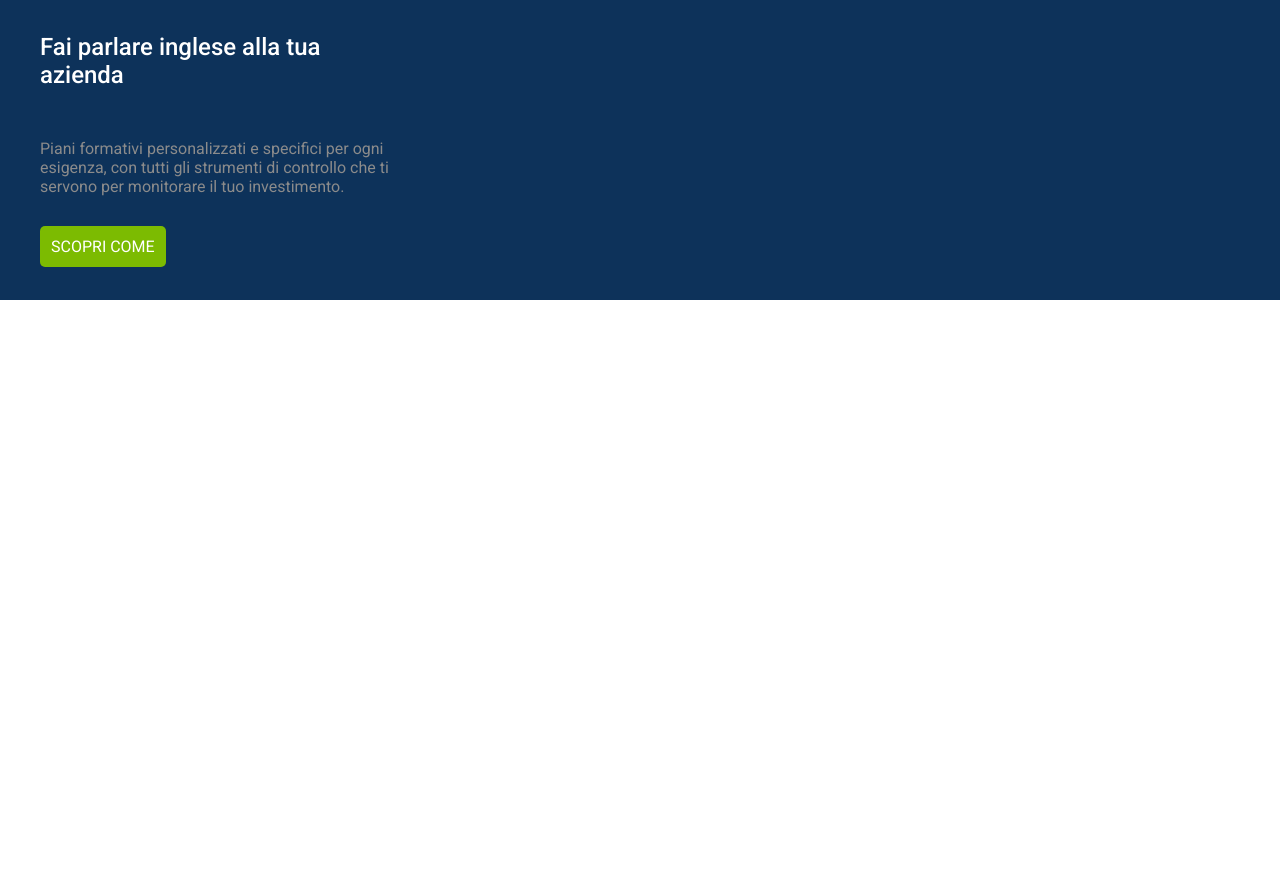
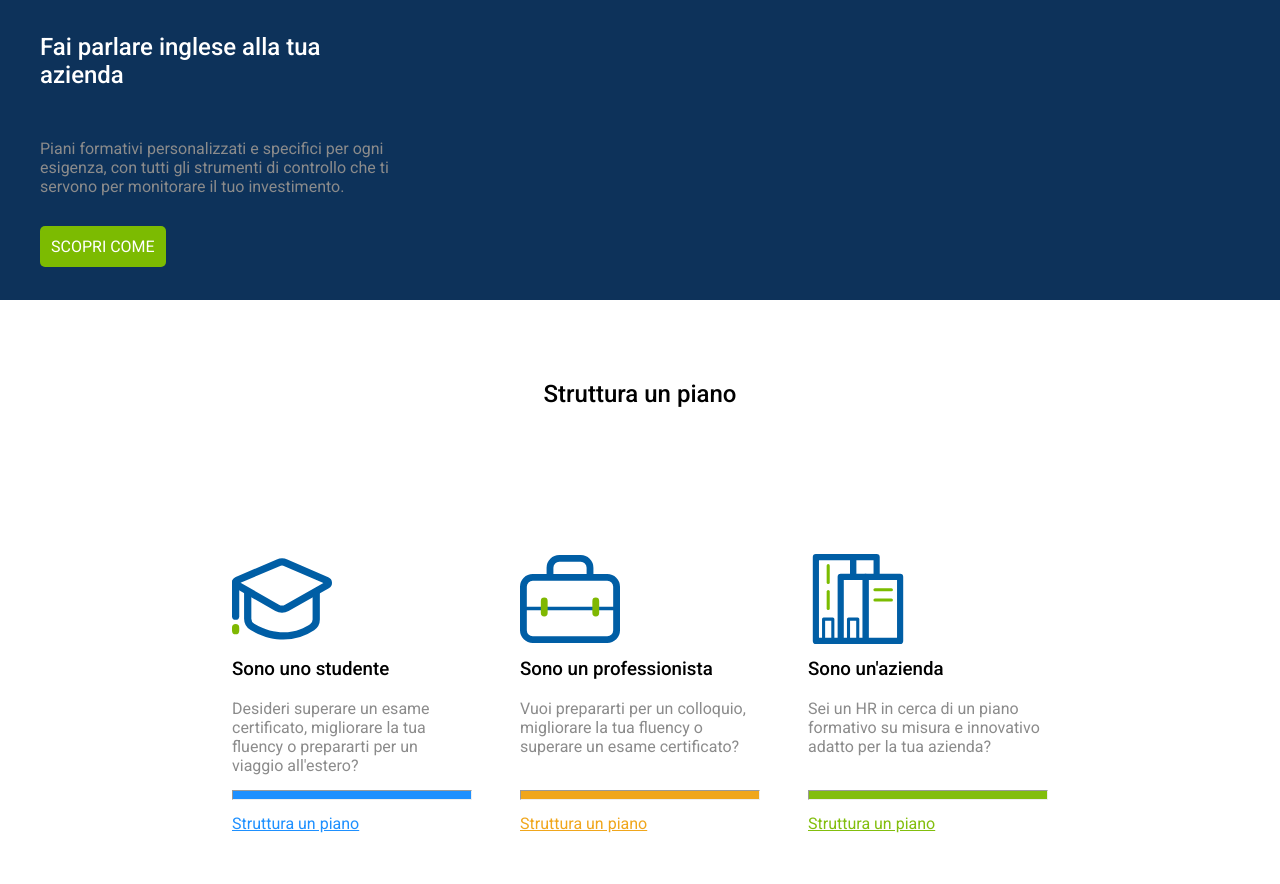
Before and after one commit to Andrea-Mattia/htmlcss-fluentify, a plain HTML site: page index.html in a window 1280 px wide. Shown: the part 2781-3665 px from the top of the page. Before the commit the page ends 3081 px from the top, so only its background shows below. Drawn offline with Linux system fonts and the light colour scheme.

Commit message:
add plan-bot sect +css

```diff
--- a/css/main.css
+++ b/css/main.css
@@ -391,3 +391,90 @@ h4 {
 .company-text p {
     margin-bottom: 30px;
 }
+
+/* PLAN BOT SECTION */
+.plan-bot .container{
+    margin: 80px auto;
+}
+
+.plan-bot .container  h2{
+    margin: 50px auto;
+    text-align: center;
+}
+
+.plan-bot img {
+    height: 100px;
+    width: 100px;
+    padding-bottom: 4%;
+}
+
+.plan-bot h2,
+.plan-bot h3 {
+    padding-bottom: 4%;
+    color: #000;
+}
+
+.plan-bot p {
+    padding-top: 4%;
+    padding-bottom: 6%;
+}
+
+.plan-bot hr {
+    height: 10px;
+    margin-bottom: 6%;
+}
+
+/* STUDENT */
+.student {
+    width: 20%;
+    height: 100%;
+    margin-top: 4%;
+    margin-left: 16%;
+}
+
+.student hr {
+    background: dodgerblue;
+}
+
+.student a {
+    color: dodgerblue;
+}
+
+/* WORKER */
+.worker {
+    width: 20%;
+    height: 100%;
+    margin: 4%;
+}
+
+.worker hr {
+    background: #f0a61c;
+}
+
+.worker a {
+    color: #f0a61c;
+}
+
+.worker p {
+    padding-bottom: 14%;
+}
+
+/* BUSINESS */
+.business {
+    width: 20%;
+    height: 100%;
+    margin-top: 4%;
+    margin-right: 16%;
+}
+
+.business hr {
+    background: #82be0d;
+}
+
+.business a {
+    color: #82be0d;
+}
+
+.business p {
+    padding-bottom: 14%;
+}
--- a/index.html
+++ b/index.html
@@ -192,7 +192,33 @@
             </div>
         </section>
 
-
+        <!-- PLAN BOT SECTION -->
+        <section class="plan-bot">
+            <div class="container clearfix">
+                <h2>Struttura un piano</h2>
+                <div class="student float-left">
+                    <img src="./img/student.svg" alt="Student img">
+                    <h3>Sono uno studente</h3>
+                    <p>Desideri superare un esame certificato, migliorare la tua fluency o prepararti per un viaggio all'estero?</p>
+                    <hr>
+                    <a href="#">Struttura un piano</a>
+                </div>
+                <div class="worker float-left">
+                    <img src="./img/worker.svg" alt="">
+                    <h3>Sono un professionista</h3>
+                    <p>Vuoi prepararti per un colloquio, migliorare la tua fluency o superare un esame certificato?</p>
+                    <hr>
+                    <a href="#">Struttura un piano</a>
+                </div>
+                <div class="business float-left">
+                    <img src="./img/business.svg" alt="Business img">
+                    <h3>Sono un'azienda</h3>
+                    <p>Sei un HR in cerca di un piano formativo su misura e innovativo adatto per la tua azienda?</p>
+                    <hr>
+                    <a href="#">Struttura un piano</a>
+                </div>
+            </div>
+        </section>
 
     </main>
 
```
